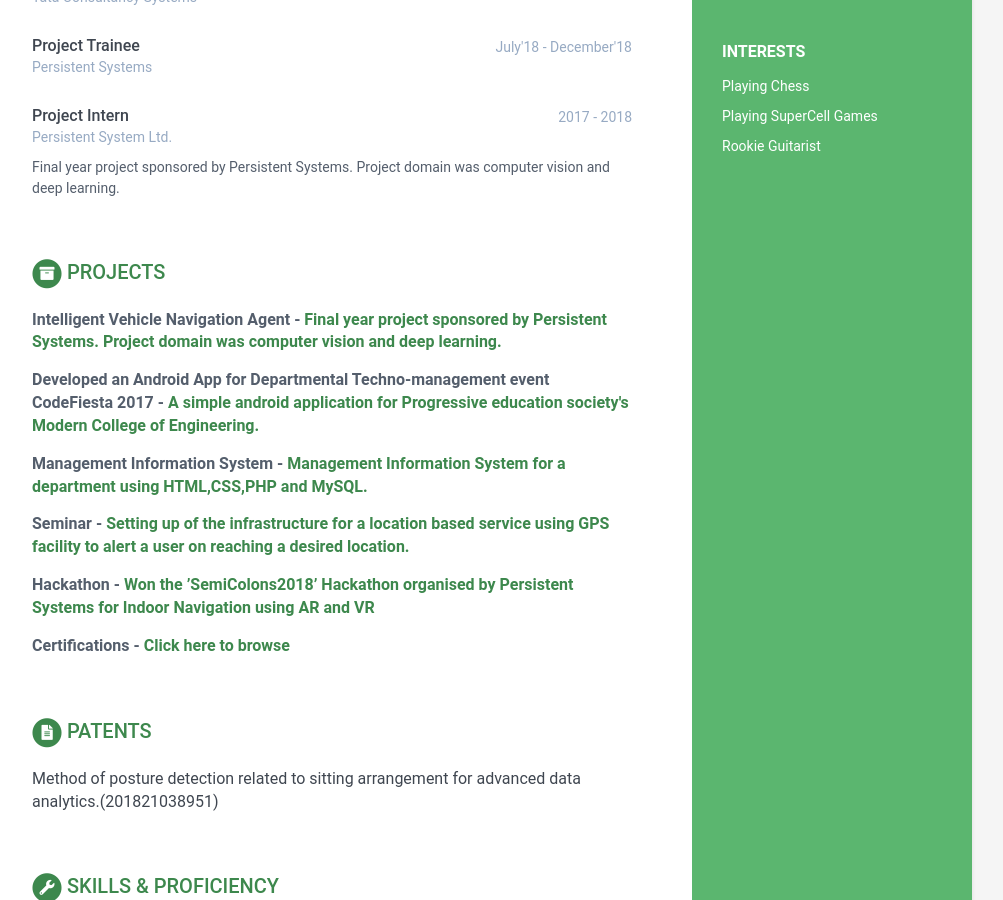
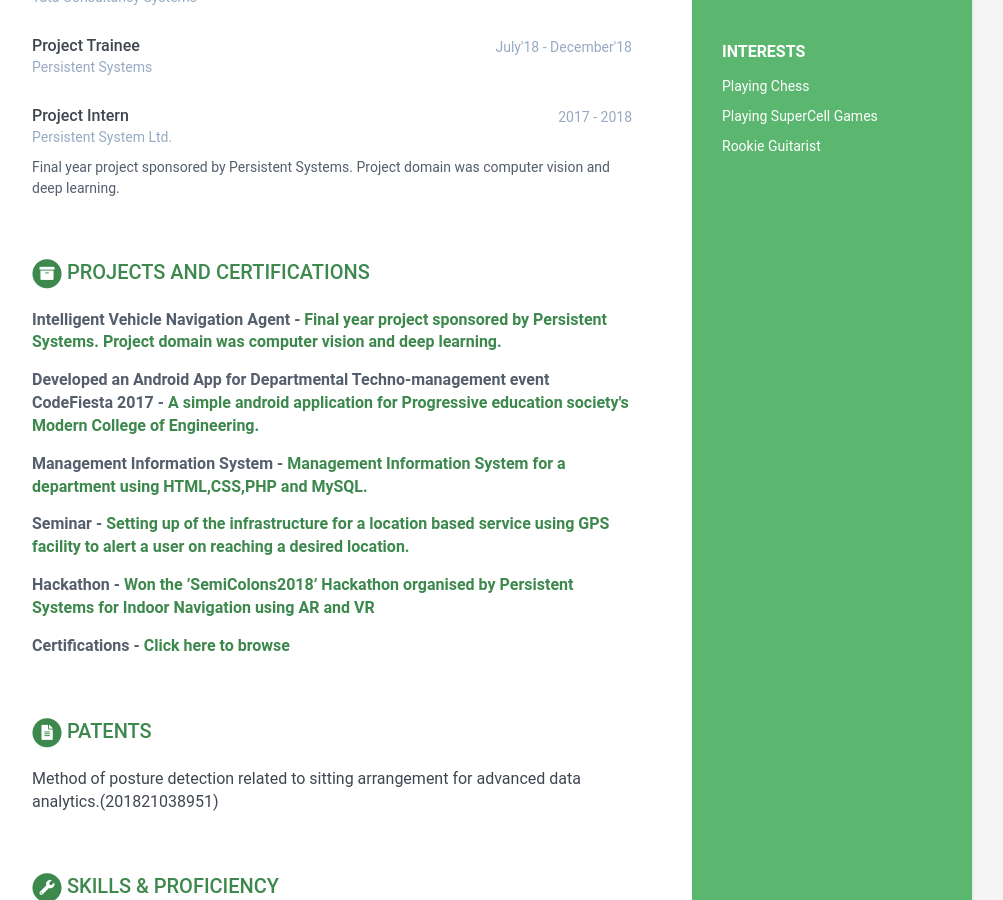
Before and after one commit to ameyakale603/online-cv, a Jekyll site: the page built from index.html, in a window 1280 px wide and 900 px high, scrolled down 706 px. Shown: the whole window, without its empty margins (168-1171 px from the left). Built offline with Jekyll 4.4.1, drawn with Linux system fonts in a browser that asks for light colours.

Commit message:
Update data.yml

```diff
--- a/_data/data.yml
+++ b/_data/data.yml
@@ -84,7 +84,7 @@ experiences:
 
 
 projects:
-    title: Projects
+    title: Projects And Certifications
     intro:
 
 
```
